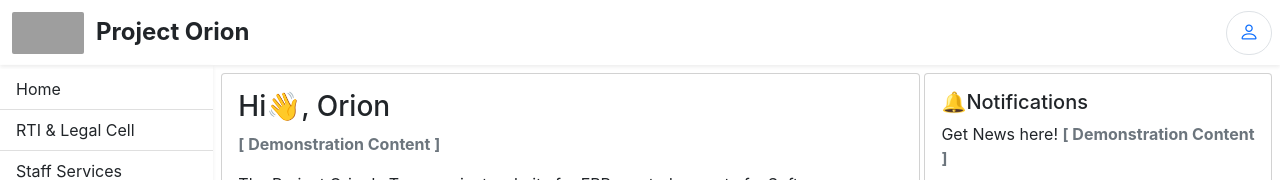
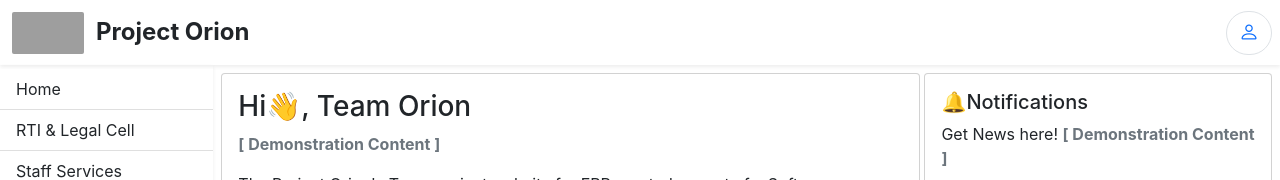
Before and after one commit to SachinSahu431/Project_Orion, a React (Create React App) app in the folder client/: page / in a window 1280 px wide. Shown: the top 180 px of the page. Built offline with nearby package versions, Linux system fonts and the light colour scheme; grey boxes are pictures that could not be loaded.

Commit message:
[29/8/22] Submission Deploy!

```diff
--- a/client/src/pages/Home.jsx
+++ b/client/src/pages/Home.jsx
@@ -4,7 +4,7 @@ export default function Home() {
       <div className="col-lg-8 col-md-6 col-12">
         <div className="card border-1 rounded-1">
           <div className="card-body">
-            <h3 className="card-title">Hi👋, Orion</h3>
+            <h3 className="card-title">Hi👋, Team Orion</h3>
             <p className="fw-bold text-muted">[ Demonstration Content ]</p>
             <p className="card-text">The Project Orion's Team project website for ERP created as part of a Software Engineering Course.</p>
           </div>
```
